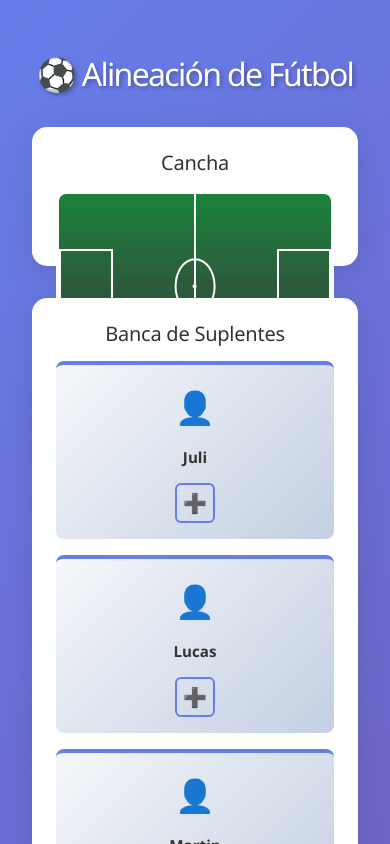
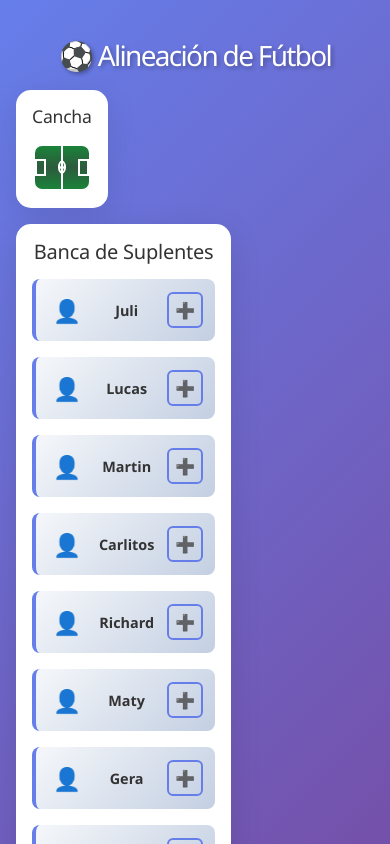
Before and after one commit to MartinTigani/AlvearSenior, a React (Vite) app: page / in a window 390 px wide. Shown: the top 844 px of the page. Built offline with nearby package versions, Linux system fonts and the light colour scheme.

Commit message:
responsive

```diff
--- a/src/App.css
+++ b/src/App.css
@@ -19,14 +19,21 @@
   max-width: 1400px;
   margin: 0 auto;
   flex-wrap: wrap;
+  align-items: flex-start;
 }
 
 @media (max-width: 768px) {
+  .app-container {
+    padding: 1rem;
+  }
+
   .app-container h1 {
-    font-size: 2rem;
+    font-size: 1.75rem;
+    margin-bottom: 1rem;
   }
 
   .main-content {
     flex-direction: column;
+    gap: 1rem;
   }
 }
--- a/src/components/Bench.css
+++ b/src/components/Bench.css
@@ -7,6 +7,7 @@
   max-height: 600px;
   overflow-y: auto;
   position: relative;
+  min-width: 0;
 }
 
 .bench h2 {
@@ -233,21 +234,43 @@
 @media (max-width: 768px) {
   .bench {
     max-height: none;
+    padding: 1rem;
   }
 
   .bench-player {
-    flex-direction: column;
-    text-align: center;
-    border-left: none;
-    border-top: 4px solid #667eea;
+    gap: 0.75rem;
+    padding: 0.75rem;
   }
 
   .bench-player:hover {
-    transform: translateY(-5px);
+    transform: none;
+    box-shadow: none;
+  }
+
+  .bench-player-icon {
+    width: 38px;
+    height: 38px;
+    font-size: 1.4rem;
+  }
+
+  .bench-player-name {
+    font-size: 0.9rem;
+  }
+
+  .add-btn {
+    width: 36px;
+    height: 36px;
+    font-size: 1rem;
   }
 
   .position-modal-content {
-    min-width: 280px;
+    width: min(92vw, 360px);
+    min-width: 0;
     padding: 1.5rem;
   }
+
+  .position-btn {
+    padding: 0.8rem 1rem;
+    font-size: 0.9rem;
+  }
 }
--- a/src/components/Field.css
+++ b/src/components/Field.css
@@ -4,6 +4,7 @@
   border-radius: 15px;
   padding: 1.5rem;
   box-shadow: 0 8px 32px rgba(0, 0, 0, 0.1);
+  min-width: 0;
 }
 
 .field h2 {
@@ -22,6 +23,7 @@
   overflow: hidden;
   border: 3px solid #fff;
   cursor: grab;
+  touch-action: none;
 }
 
 .field-container:active {
@@ -100,3 +102,17 @@
 .player-wrapper.dragging {
   opacity: 0.9;
 }
+
+@media (max-width: 768px) {
+  .field {
+    padding: 1rem;
+  }
+
+  .field h2 {
+    font-size: 1.1rem;
+  }
+
+  .field-container {
+    padding-bottom: 72%;
+  }
+}
--- a/src/components/Field.jsx
+++ b/src/components/Field.jsx
@@ -4,24 +4,17 @@ import './Field.css'
 
 function Field({ players, onDragEnd, onRemovePlayer }) {
   const [draggingId, setDraggingId] = useState(null)
-  const [offset, setOffset] = useState({ x: 0, y: 0 })
 
   const handleMouseDown = (e, playerId) => {
     setDraggingId(playerId)
-    const rect = e.currentTarget.parentElement.getBoundingClientRect()
-    setOffset({
-      x: e.clientX - rect.left,
-      y: e.clientY - rect.top
-    })
   }
 
-  const handleMouseMove = (e) => {
-    if (!draggingId) return
+  const movePlayer = (clientX, clientY, fieldElement) => {
+    if (!draggingId || !fieldElement) return
 
-    const field = e.currentTarget
-    const rect = field.getBoundingClientRect()
-    let x = ((e.clientX - rect.left) / rect.width) * 100
-    let y = ((e.clientY - rect.top) / rect.height) * 100
+    const rect = fieldElement.getBoundingClientRect()
+    let x = ((clientX - rect.left) / rect.width) * 100
+    let y = ((clientY - rect.top) / rect.height) * 100
 
     // Limitar posición dentro del campo
     x = Math.max(5, Math.min(95, x))
@@ -33,7 +26,29 @@ function Field({ players, onDragEnd, onRemovePlayer }) {
     }
   }
 
+  const handleMouseMove = (e) => {
+    movePlayer(e.clientX, e.clientY, e.currentTarget)
+  }
+
+  const handleTouchMove = (e) => {
+    if (!draggingId) return
+    const touch = e.touches[0]
+    if (!touch) return
+    e.preventDefault()
+    movePlayer(touch.clientX, touch.clientY, e.currentTarget)
+  }
+
   const handleMouseUp = () => {
+    setDraggingId(null)
+  }
+
+  const handleTouchStart = (e, playerId) => {
+    const touch = e.touches[0]
+    if (!touch) return
+    setDraggingId(playerId)
+  }
+
+  const handleTouchEnd = () => {
     setDraggingId(null)
   }
 
@@ -56,6 +71,9 @@ function Field({ players, onDragEnd, onRemovePlayer }) {
       onMouseMove={handleMouseMove}
       onMouseUp={handleMouseUp}
       onMouseLeave={handleMouseUp}
+      onTouchMove={handleTouchMove}
+      onTouchEnd={handleTouchEnd}
+      onTouchCancel={handleTouchEnd}
     >
       <h2>Cancha</h2>
       <div className="field-container">
@@ -75,6 +93,7 @@ function Field({ players, onDragEnd, onRemovePlayer }) {
               top: `${player.y}%`,
             }}
             onMouseDown={e => handleMouseDown(e, player.id)}
+            onTouchStart={e => handleTouchStart(e, player.id)}
           >
             <Player
               player={player}
--- a/src/components/Player.css
+++ b/src/components/Player.css
@@ -82,21 +82,29 @@
 
 @media (max-width: 768px) {
   .player {
-    min-width: 60px;
-    padding: 0.4rem;
+    min-width: 52px;
+    max-width: 72px;
+    padding: 0.35rem;
+    gap: 0.2rem;
   }
 
   .player-icon {
-    font-size: 2rem;
-    height: 40px;
-    width: 40px;
+    font-size: 1.6rem;
+    height: 30px;
+    width: 30px;
   }
 
   .player-name {
-    font-size: 0.7rem;
+    font-size: 0.62rem;
+    line-height: 1.1;
   }
 
   .player-position {
-    font-size: 0.6rem;
+    font-size: 0.55rem;
+    line-height: 1.1;
+  }
+
+  .remove-btn {
+    font-size: 0.75rem;
   }
 }
```
Also changed, not shown: 1 other file (tests, documents, lock files or other folders).
